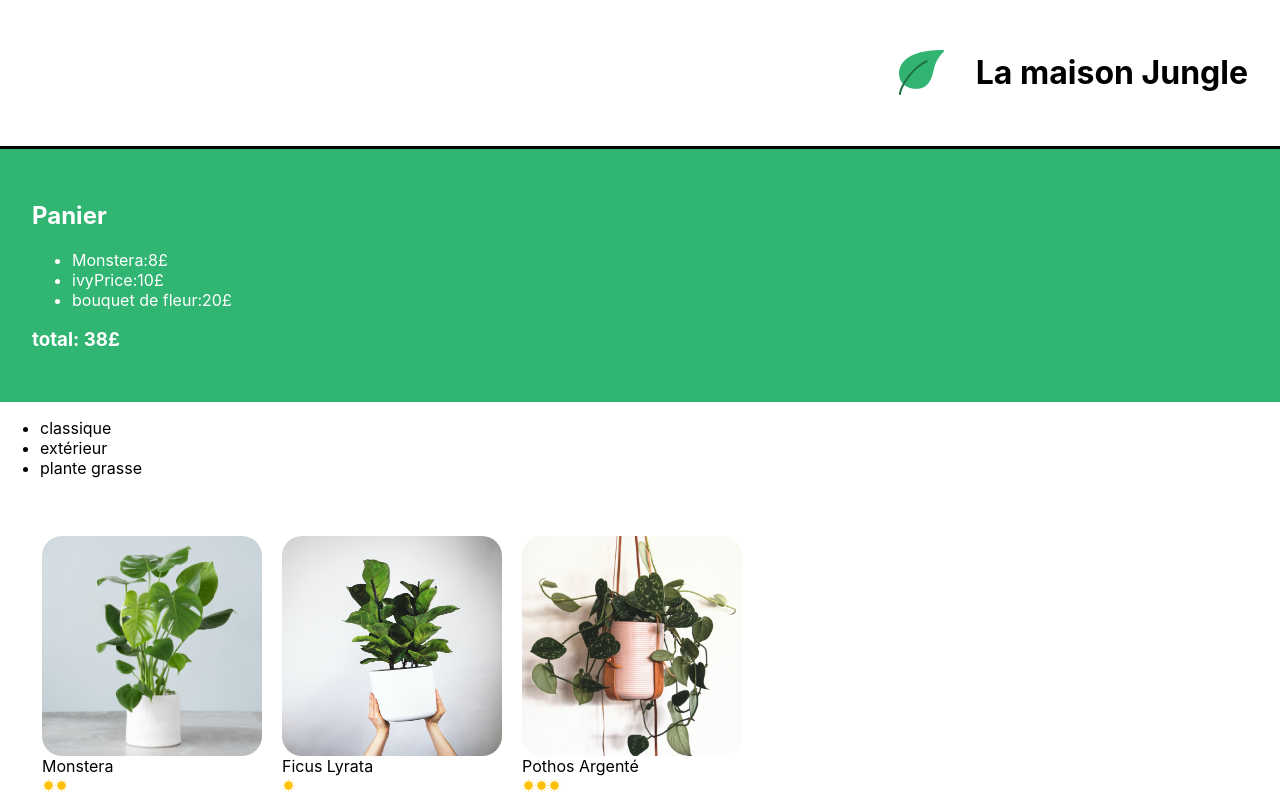
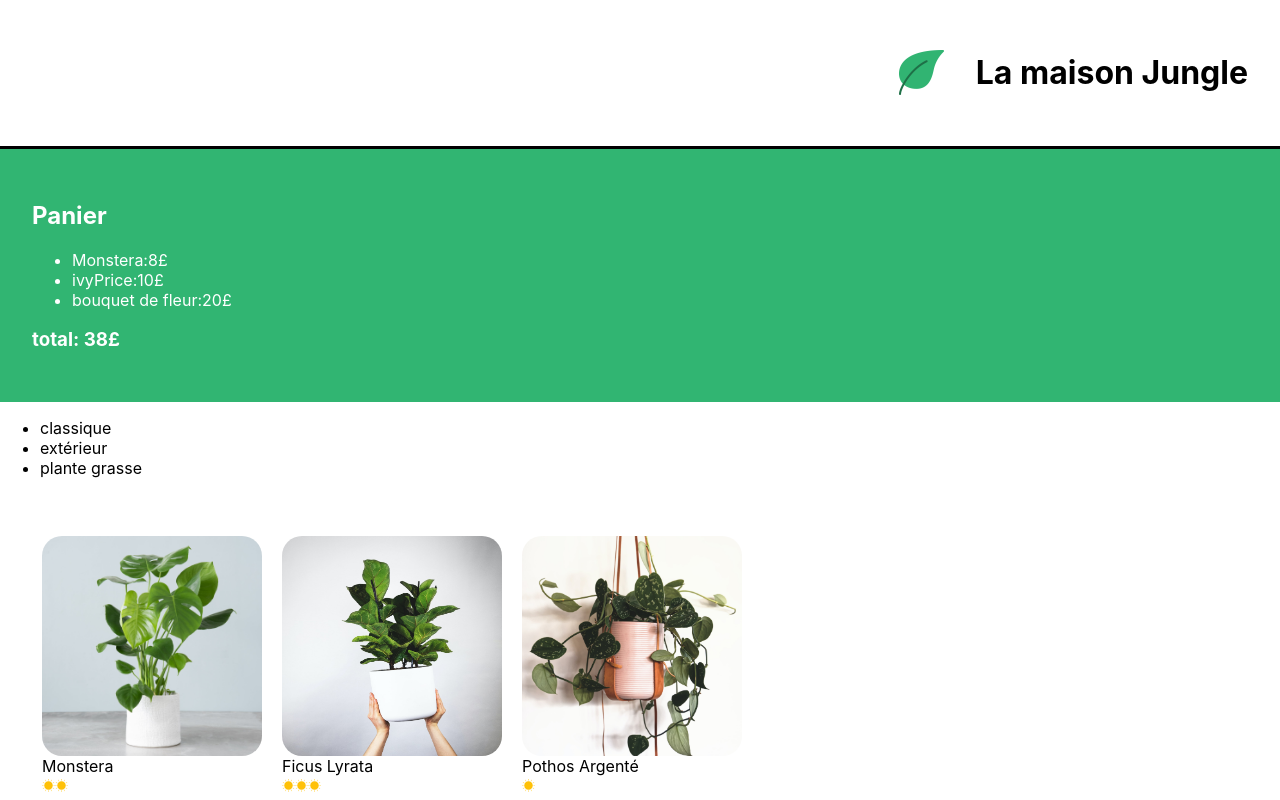
Before and after one commit to Muki-Dev/la-maison-jungle, a React (Create React App) app: page / in a window 1280 px wide. Shown: the top 800 px of the page. Built offline with nearby package versions, Linux system fonts and the light colour scheme.

Commit message:
event onclick

```diff
--- a/src/components/CareScale.js
+++ b/src/components/CareScale.js
@@ -1,14 +1,23 @@
 import sun from '../assets/sun.svg';
 import water from '../assets/water.svg';
+const quantityLabel = {
+    1:'peu',
+    2:'moderement',
+    3:'beaucoup'
+}
 
 function CareScale({scaleValue,careType}){
     const range = [1,2,3];
     const scaleType = careType === 'light' ? (<img src={sun} alt='sun-icon' />) : (<img src={water} alt='water-icon' />)
     return(
-        <div>
+        <div
+            onClick={() => alert(
+                `Cette plante requiert ${quantityLabel[scaleValue]} ${careType === "light" ? "de lumiere" : "d'arrosage"}`
+            )}
+        >
             {
                 range.map((rangeElem) => (
-                    rangeElem >= scaleValue ? <span>{scaleType}</span> : null
+                    scaleValue >= rangeElem ? (<span key={rangeElem.toString()}>{scaleType}</span>) : (null)
                 ))
             }
         </div>
```
